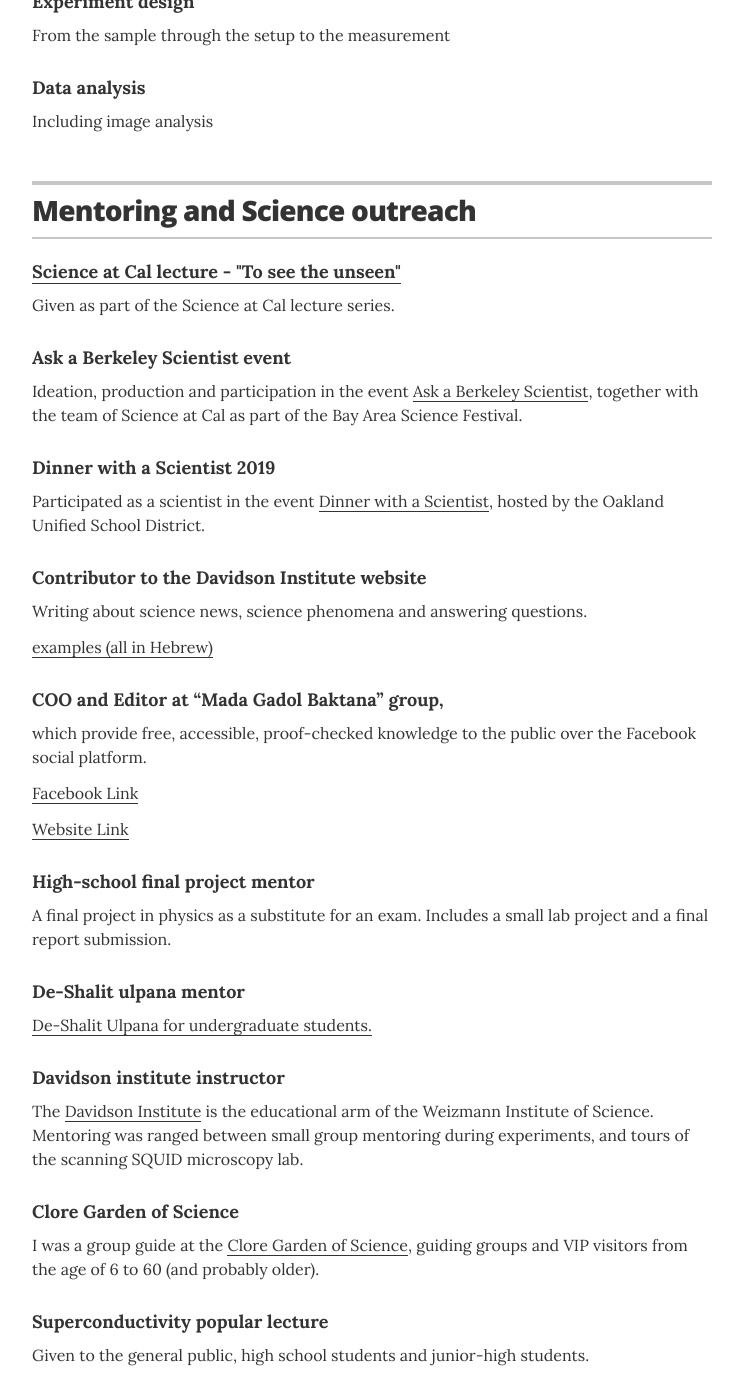
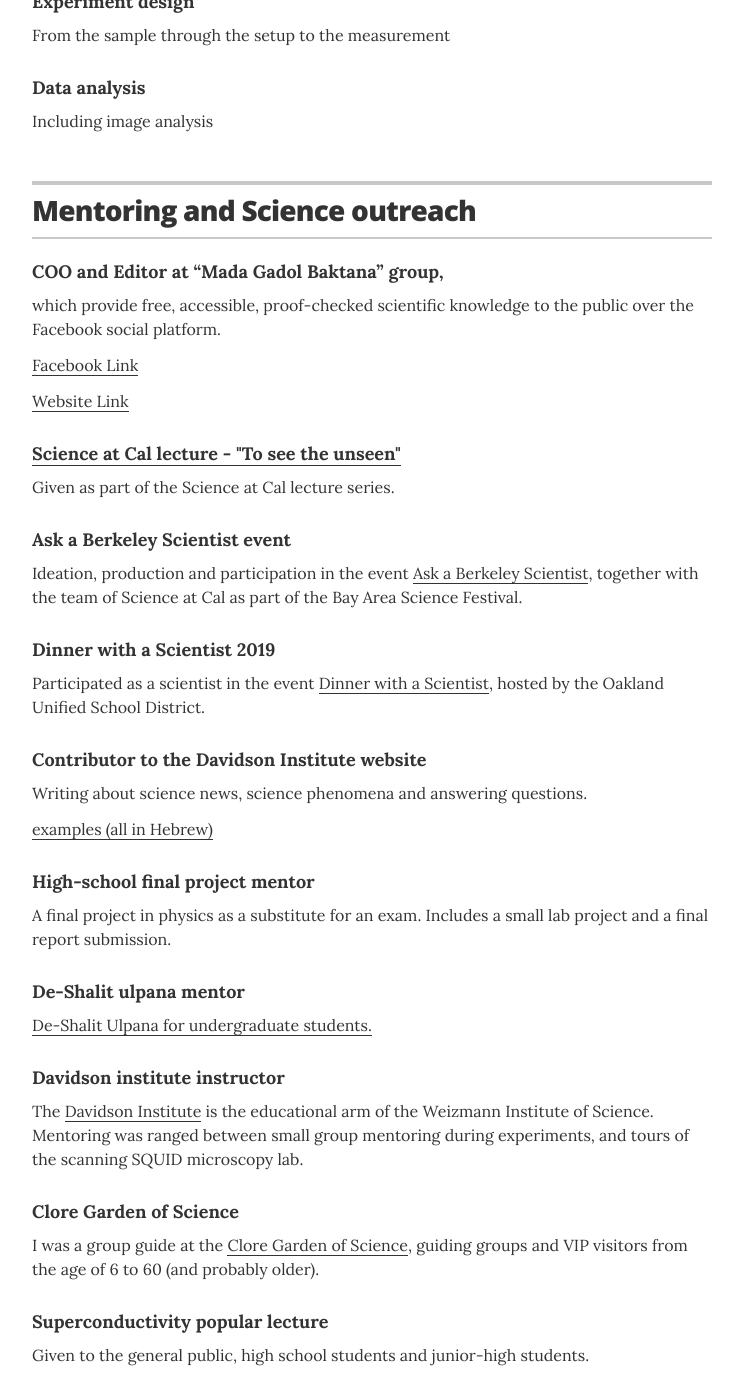
Before and after one commit to ellachman/ellachman.github.io, a Jekyll site: the page built from index.html, in a window 1280 px wide and 1400 px high, scrolled down 2114 px. Shown: the whole window, without its empty margins (268-1011 px from the left). Built offline with Jekyll 4.4.1, drawn with Linux system fonts in a browser that asks for light colours.

Commit message:
Update resume.html

```diff
--- a/_layouts/resume.html
+++ b/_layouts/resume.html
@@ -151,6 +151,12 @@
           <h2 id="mentoring_bookmark">Mentoring and Science outreach</h2>
         </header>
 
+		<div class="resume-item">
+          <h4 class="resume-item-details">COO and Editor at “Mada Gadol Baktana” group,</h4>
+          <p class="resume-item-copy"> which provide free, accessible, proof-checked scientific knowledge to the public over the Facebook social platform.</p>
+		  <p class="resume-item-copy"><a href="https://www.facebook.com/MadaGB/" target="_blank">Facebook Link</a></p>
+		  <p class="resume-item-copy"><a href="https://lbscience.org/" target="_blank">Website Link</a></p>
+        </div>
 
 		<div class="resume-item">
           <h4 class="resume-item-details"> <a href="https://scienceatcal.berkeley.edu/july-20-lecture-seeing-the-unseen/" target="_blank">Science at Cal lecture - "To see the unseen"</a> </h4>
@@ -172,13 +178,6 @@
           <h4 class="resume-item-details">Contributor to the Davidson Institute website</h4>
           <p class="resume-item-copy">Writing about science news, science phenomena and answering questions.</p>
 		  <p class="resume-item-copy"><a href="http://davidson.weizmann.ac.il/authors/%D7%90%D7%9C%D7%94-%D7%90%D7%95%D7%A8%D7%99%D7%95%D7%9F-%D7%9C%D7%9B%D7%9E%D7%9F" target="_blank">examples (all in Hebrew)</a></p>
-        </div>
-
-		<div class="resume-item">
-          <h4 class="resume-item-details">COO and Editor at “Mada Gadol Baktana” group,</h4>
-          <p class="resume-item-copy"> which provide free, accessible, proof-checked knowledge to the public over the Facebook social platform.</p>
-		  <p class="resume-item-copy"><a href="https://www.facebook.com/MadaGB/" target="_blank">Facebook Link</a></p>
-		  <p class="resume-item-copy"><a href="https://lbscience.org/" target="_blank">Website Link</a></p>
         </div>
 
         <div class="resume-item">
```
